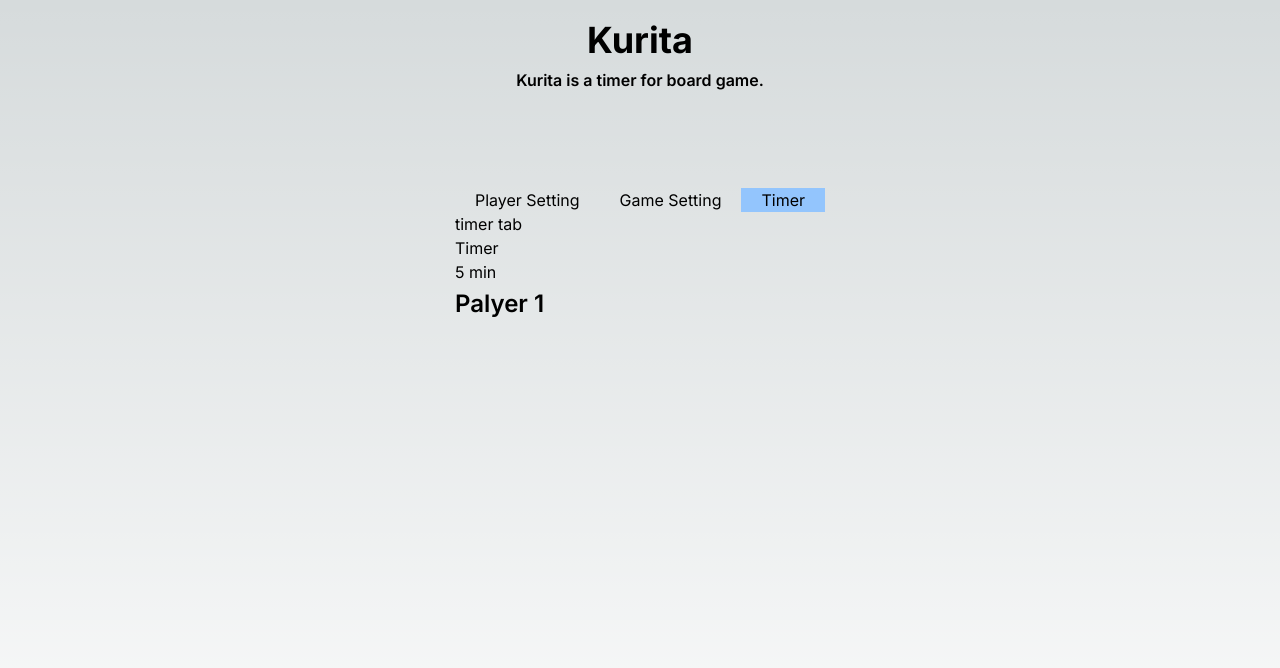
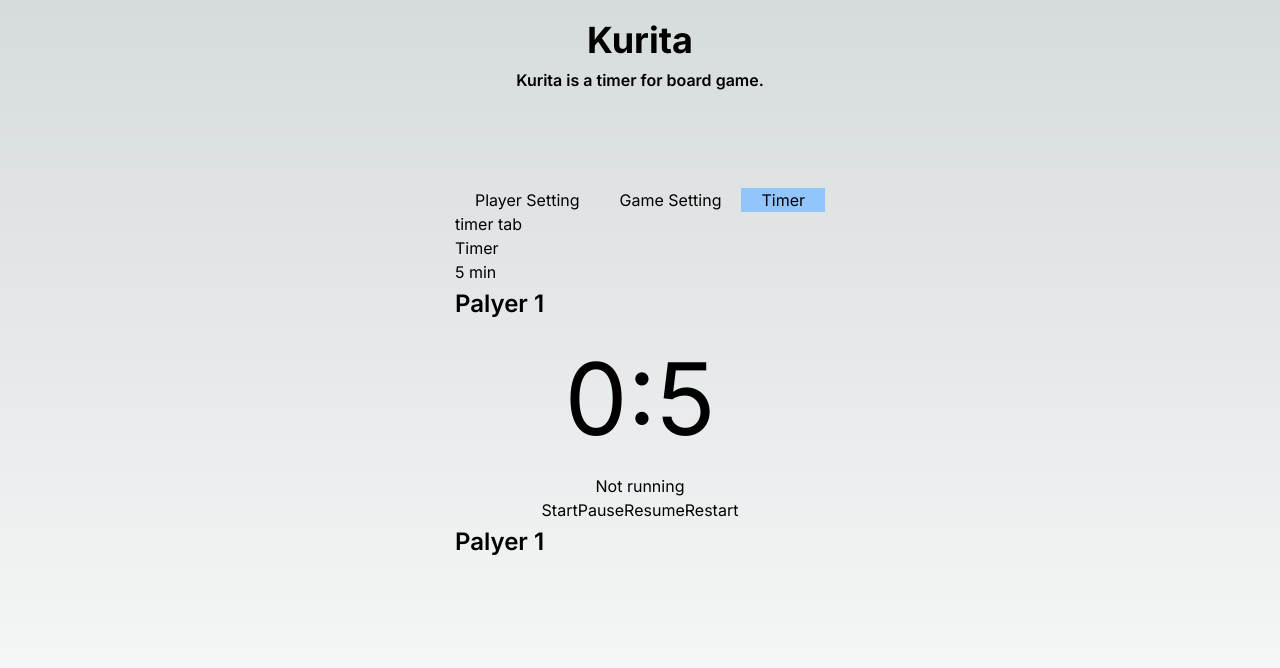
Before and after one commit to tomato3713/kurita, a Next.js app: page / in a window 1280 px wide. Both pictures are taken after a click on the button "Timer". Shown: the top 668 px of the page. Built offline with nearby package versions, Linux system fonts and the light colour scheme.

Commit message:
add timer component

```diff
--- /dev/null
+++ b/src/app/components/Timer.tsx
@@ -0,0 +1,40 @@
+import React from "react";
+import { useTimer } from "react-timer-hook";
+
+type TimerProps = {
+  expiryTimestamp: Date;
+  handleExpired?: () => void;
+};
+export const Timer: React.FC<TimerProps> = ({
+  expiryTimestamp,
+  handleExpired,
+}) => {
+  const { seconds, minutes, isRunning, start, pause, resume, restart } =
+    useTimer({
+      expiryTimestamp,
+      onExpire: handleExpired,
+      autoStart: false,
+    });
+
+  return (
+    <div style={{ textAlign: "center" }}>
+      <div style={{ fontSize: "100px" }}>
+        <span>{minutes}</span>:<span>{seconds}</span>
+      </div>
+      <p>{isRunning ? "Running" : "Not running"}</p>
+      <button onClick={start}>Start</button>
+      <button onClick={pause}>Pause</button>
+      <button onClick={resume}>Resume</button>
+      <button
+        onClick={() => {
+          // Restarts to 5 minutes timer
+          const time = new Date();
+          time.setSeconds(time.getSeconds() + 300);
+          restart(time);
+        }}
+      >
+        Restart
+      </button>
+    </div>
+  );
+};
--- a/src/app/page.tsx
+++ b/src/app/page.tsx
@@ -2,23 +2,46 @@
 
 import { useState } from "react";
 import { Tab, TabItem } from "./components/Tab";
+import { Timer } from "./components/Timer";
 
 type TimerTabProps = {
   players: Player[];
   gameSetting: GameSetting;
 };
 const TimerTab: React.FC<TimerTabProps> = ({ players, gameSetting }) => {
+  const [activePlayer, setActivePlayer] = useState(players[0]);
+
+  const handlePlayerClick = (player: Player) => {
+    return () => {
+      setActivePlayer(player);
+    };
+  };
+
+  const now = new Date();
+  const timestamp = new Date(now.getTime() + gameSetting.span * 1000);
+
+  const handleExpired = () => {
+    console.log("expired");
+  };
+
   return (
     <div className="timer-tab">
       timer tab
       <div>Timer</div>
       <div>{gameSetting.span} min</div>
+      <div>
+        <PlayerIcon player={activePlayer} />
+        <Timer expiryTimestamp={timestamp} handleExpired={handleExpired} />
+      </div>
       <div className="flex">
         {players.map((player) => {
           return (
-            <div key={`timer-player-icon-${player.name}`}>
+            <button
+              key={`timer-player-icon-${player.name}`}
+              onClick={handlePlayerClick(player)}
+            >
               <PlayerIcon player={player} />
-            </div>
+            </button>
           );
         })}
       </div>
```
